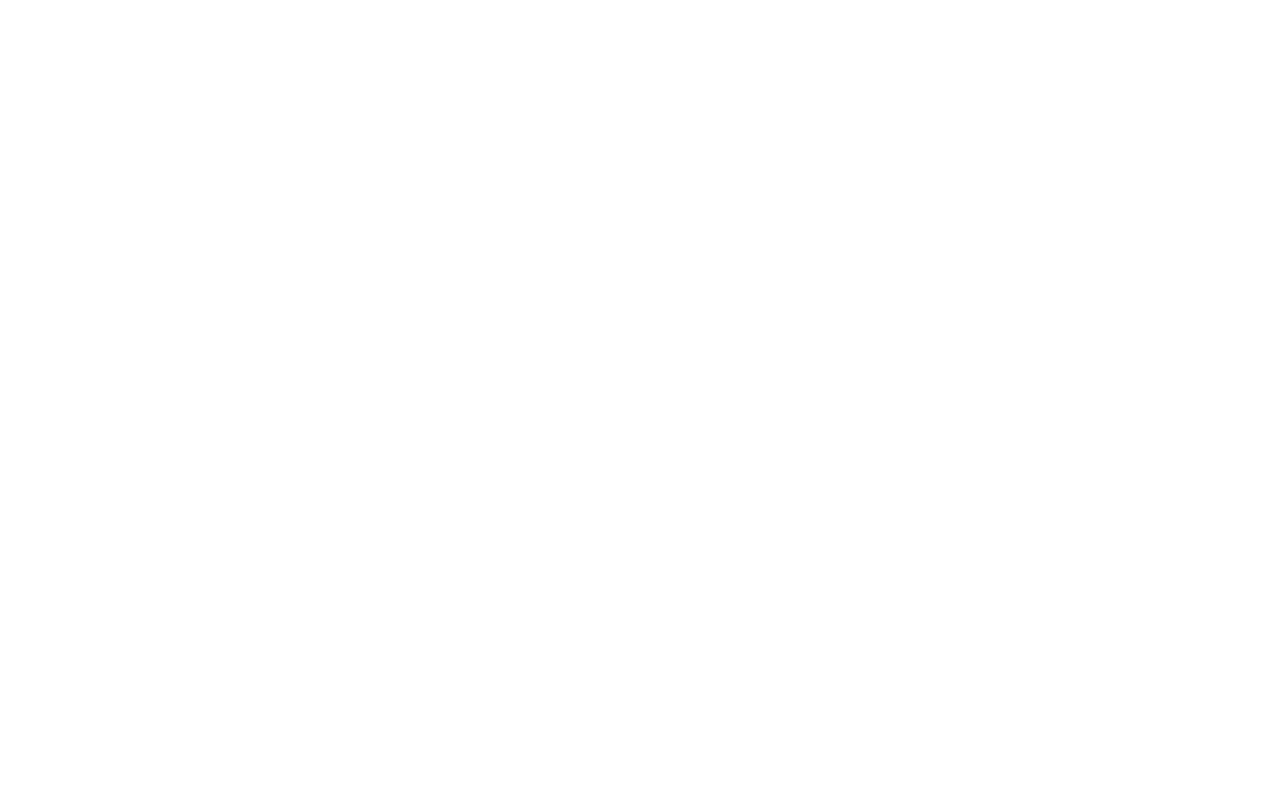
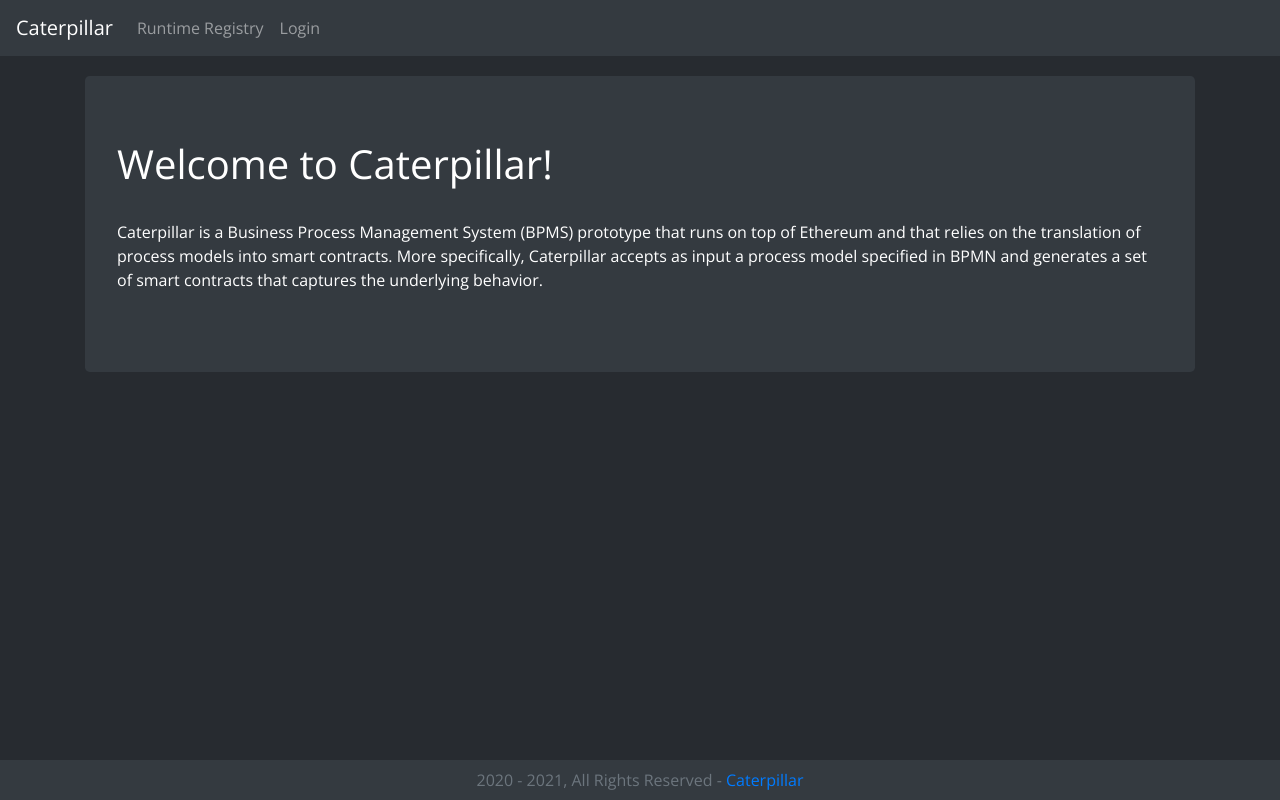
Before and after one commit to mirlindm/caterpillar-core-frontend, a React app: page / in a window 1280 px wide. Built offline with nearby package versions, Linux system fonts and the light colour scheme.

Commit message:
First UI Design with React Bootstrap

```diff
--- a/package.json
+++ b/package.json
@@ -4,12 +4,14 @@
   "private": true,
   "dependencies": {
     "autoprefixer": "7.1.6",
+    "axios": "^0.20.0",
     "babel-core": "6.26.0",
     "babel-eslint": "7.2.3",
     "babel-jest": "20.0.3",
     "babel-loader": "7.1.2",
     "babel-preset-react-app": "^3.1.2",
     "babel-runtime": "6.26.0",
+    "bootstrap": "^4.5.2",
     "case-sensitive-paths-webpack-plugin": "2.1.1",
     "chalk": "1.1.3",
     "css-loader": "0.28.7",
@@ -33,8 +35,11 @@
     "promise": "8.0.1",
     "raf": "3.4.0",
     "react": "^16.13.1",
+    "react-bootstrap": "^1.3.0",
     "react-dev-utils": "^5.0.2",
     "react-dom": "^16.13.1",
+    "react-router": "^5.2.0",
+    "react-router-dom": "^5.2.0",
     "resolve": "1.6.0",
     "style-loader": "0.19.0",
     "sw-precache-webpack-plugin": "0.11.4",
--- a/public/index.html
+++ b/public/index.html
@@ -21,9 +21,15 @@
     -->
 
     <link href="https://fonts.googleapis.com/css2?family=Open+Sans:wght@400;700&display=swap" rel="stylesheet">
+    <link
+      rel="stylesheet"
+      href="https://maxcdn.bootstrapcdn.com/bootstrap/4.5.0/css/bootstrap.min.css"
+      integrity="sha384-9aIt2nRpC12Uk9gS9baDl411NQApFmC26EwAOH8WgZl5MYYxFfc+NcPb1dKGj7Sk"
+      crossorigin="anonymous"
+    />
     <title>Caterpillar</title>
   </head>
-  <body>
+  <body style="background-color: #272B30;">
     <noscript>
       You need to enable JavaScript to run this app.
     </noscript>
--- a/src/App.js
+++ b/src/App.js
@@ -1,12 +1,39 @@
 import React, { Component } from 'react';
 
+import { Container, Row, Col } from 'react-bootstrap';
+import { BrowserRouter as Router, Switch, Route } from 'react-router-dom';
+
+import NavigationBar from './components/NavigationBar';
+import Welcome from './components/Welcome';
+import Footer from './components/Footer';
+import Registry from './components/Registry';
 
 class App extends Component {
+
+
   render() {
+    const marginTop = {
+      marginTop: "20px"
+    };
+
     return (
-      <div>
+      <Router>
+        <NavigationBar />
 
-      </div>
+        <Container>
+          <Row>
+            <Col lg={12} style={marginTop}>
+              <Switch>
+                <Route path="/" exact component={Welcome} />
+                <Route path="/registry" exact component={Registry} />
+              </Switch>
+              {/* <Welcome/>
+              <Registry /> */}
+            </Col>
+          </Row>
+        </Container>
+        <Footer/>
+      </Router>
     );
   }
 }
--- /dev/null
+++ b/src/components/Footer.js
@@ -0,0 +1,27 @@
+import React, { Component } from 'react';
+
+import {Navbar, Container, Col} from 'react-bootstrap';
+
+class Footer extends Component {
+    render() {
+        let fullYear = new Date().getFullYear();
+
+        return (
+            <Navbar fixed="bottom" bg="dark" variant="dark">
+                <Container>
+                    <Col lg={12} className="text-center text-muted">
+                        <div>
+                            {fullYear} - {fullYear + 1},
+                            All Rights Reserved -&nbsp;
+                            <a href="https://github.com/orlenyslp/Caterpillar" target="_blank" rel="noopener noreferrer">
+                            Caterpillar
+                            </a>
+                        </div>
+                    </Col>
+                </Container>
+            </Navbar>
+        );
+    }
+}
+
+export default Footer;
--- /dev/null
+++ b/src/components/NavigationBar.js
@@ -0,0 +1,25 @@
+import React , { Component } from 'react';
+
+import { Navbar, Nav } from 'react-bootstrap';
+import { Link } from 'react-router-dom';
+
+
+class NavigationBar extends Component {
+
+    render() {
+        return (
+            <Navbar bg="dark" variant="dark">
+                <Link to={""} className="navbar-brand">
+                    Caterpillar
+                </Link>
+                <Nav className="mr-auto">
+                    <Link to={"registry"} className="nav-link">Runtime Registry</Link>
+                    <Link to={""} className="nav-link">Login</Link>
+                </Nav>
+            </Navbar>
+
+        );
+    }
+}
+
+export default NavigationBar;
--- /dev/null
+++ b/src/components/Registry.js
@@ -0,0 +1,13 @@
+import React, { Component } from 'react';
+
+class Registry extends Component {
+    render () {
+        return (
+            <div className="text-white">
+                Perform Runtime Registry related HTTP Requests
+            </div>
+        );
+    }
+}
+
+export default Registry;
--- /dev/null
+++ b/src/components/Welcome.js
@@ -0,0 +1,23 @@
+import React, {Component} from 'react';
+
+import {Jumbotron} from 'react-bootstrap';
+
+class Welcome extends Component {
+    render() {
+        return (
+            <Jumbotron className="bg-dark text-white">
+                <h1>Welcome to Caterpillar!</h1>
+                <br/>
+                <p>
+                Caterpillar is a Business Process Management System (BPMS) prototype
+                that runs on top of Ethereum and that relies on the translation of process models into smart contracts.
+                More specifically, Caterpillar accepts as input a process model specified in BPMN
+                and generates a set of smart contracts that captures the underlying behavior.
+                </p>
+
+              </Jumbotron>
+        );
+    }
+}
+
+export default Welcome;
--- /dev/null
+++ b/src/hoc/Auxiliary.js
@@ -0,0 +1,3 @@
+const aux = (props) => props.children;
+
+export default aux;
--- a/src/index.js
+++ b/src/index.js
@@ -3,6 +3,11 @@
 import './index.css';
 import App from './App';
 import registerServiceWorker from './registerServiceWorker';
+import { BrowserRouter } from 'react-router-dom';
 
-ReactDOM.render(<App />, document.getElementById('root'));
+ReactDOM.render(
+    <BrowserRouter>
+        <App />
+    </BrowserRouter>, document.getElementById('root'));
+
 registerServiceWorker();
```
Also changed, not shown: 1 other file (tests, documents, lock files or other folders).
